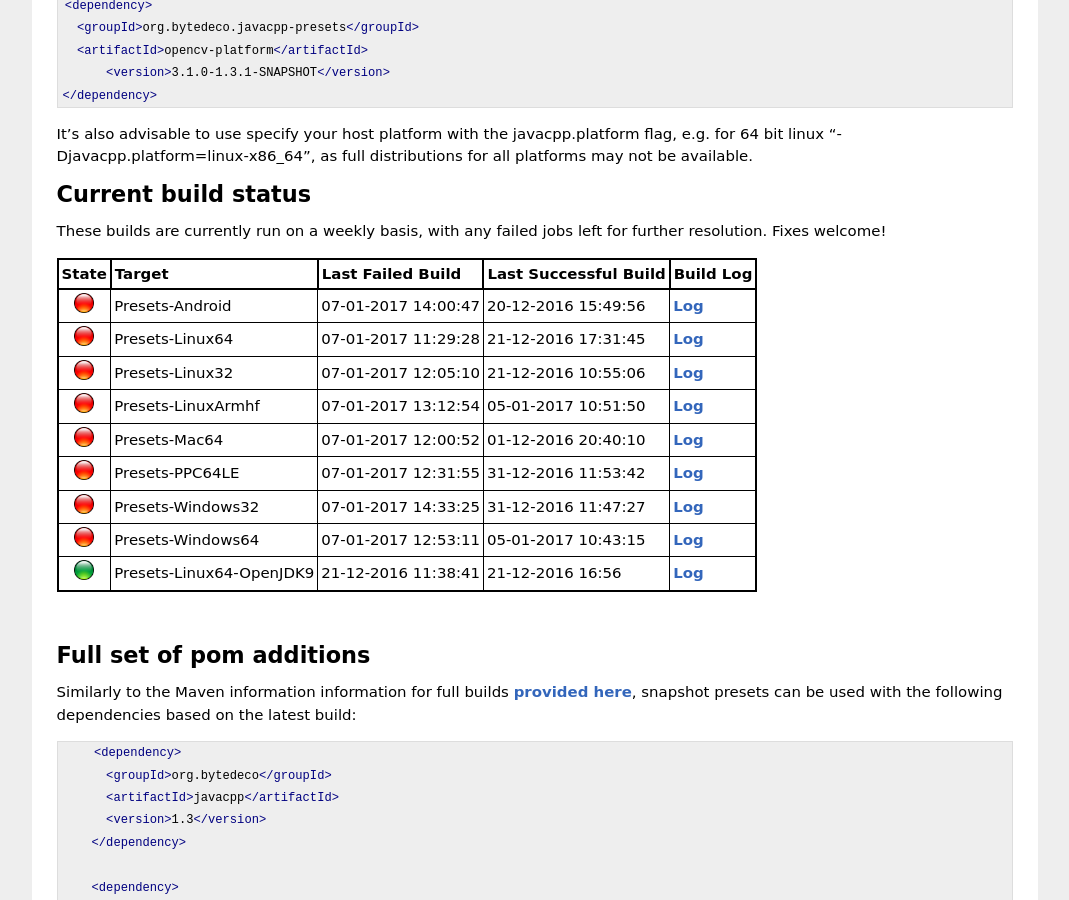
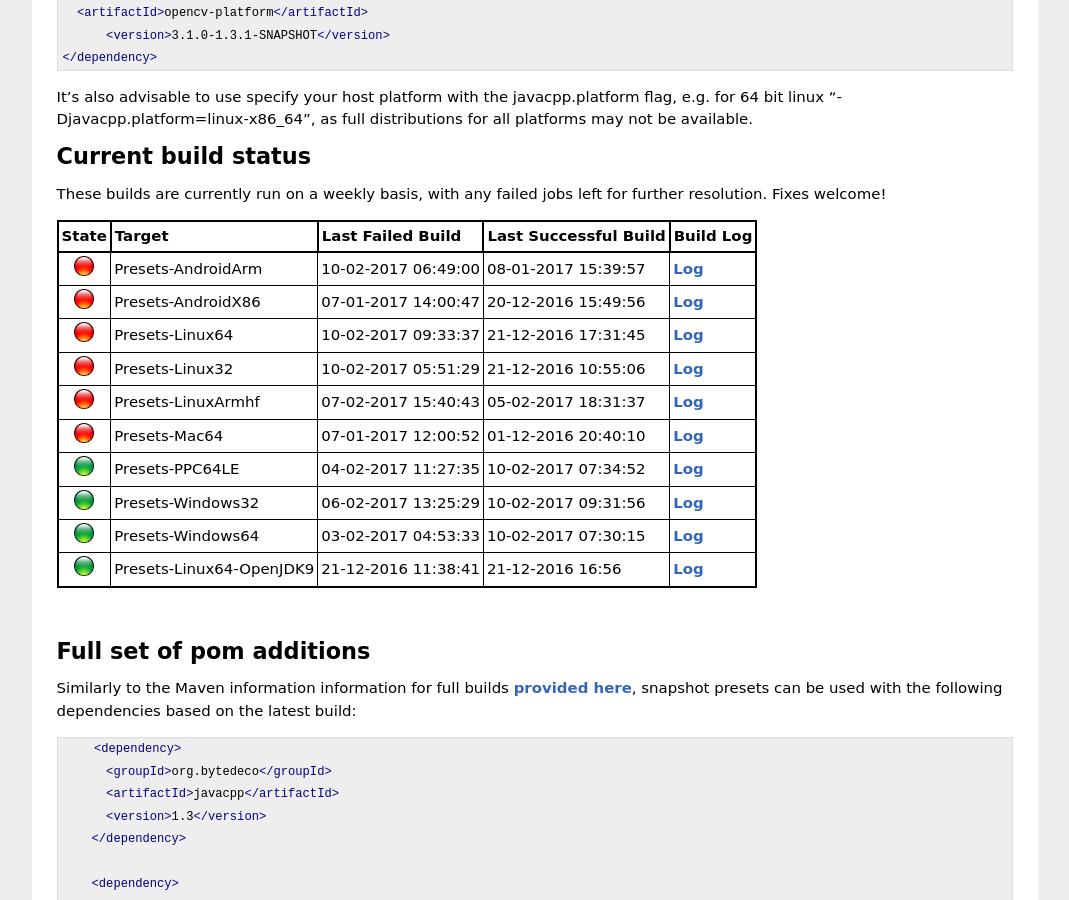
Before and after one commit to bytedeco/bytedeco.github.io, a Jekyll site: the page built from builds/index.md, in a window 1280 px wide and 900 px high, scrolled down 773 px. Shown: the whole window, without its empty margins (105-1174 px from the left). Built offline with Jekyll 4.4.1, drawn with Linux system fonts in a browser that asks for light colours; our own code applies the rules of GitHub Pages for plain Markdown files; some of the changed text lies outside the part shown.

Commit message:
Update builds info page (pull #4)

```diff
--- a/builds/index.md
+++ b/builds/index.md
@@ -1,4 +1,5 @@
-yout: default
+---
+layout: default
 title: Builds
 ---
 
@@ -67,14 +68,15 @@ These builds are currently run on a weekly basis, with any failed jobs left for
 |------------+-----------------------+---------------------+-----------------|---------|
 | State | Target | Last Failed Build | Last Successful Build | Build Log |
 |:----------:|-----------------------|---------------------|-----------------|---------|
-| <img src="FAILURE.png" width="20" height="20" /> |Presets-Android|07-01-2017 14:00:47|20-12-2016 15:49:56|[Log](Presets-Android.log)|
-| <img src="FAILURE.png" width="20" height="20" /> |Presets-Linux64|07-01-2017 11:29:28|21-12-2016 17:31:45|[Log](Presets-Linux64.log)|
-| <img src="FAILURE.png" width="20" height="20" /> |Presets-Linux32|07-01-2017 12:05:10|21-12-2016 10:55:06|[Log](Presets-Linux32.log)|
-| <img src="FAILURE.png" width="20" height="20" /> |Presets-LinuxArmhf|07-01-2017 13:12:54|05-01-2017 10:51:50|[Log](Presets-LinuxArmhf.log)|
+| <img src="FAILURE.png" width="20" height="20" /> |Presets-AndroidArm|10-02-2017 06:49:00|08-01-2017 15:39:57|[Log](Presets-AndroidArm.log)|
+| <img src="FAILURE.png" width="20" height="20" /> |Presets-AndroidX86|07-01-2017 14:00:47|20-12-2016 15:49:56|[Log](Presets-AndroidX86.log)|
+| <img src="FAILURE.png" width="20" height="20" /> |Presets-Linux64|10-02-2017 09:33:37|21-12-2016 17:31:45|[Log](Presets-Linux64.log)|
+| <img src="FAILURE.png" width="20" height="20" /> |Presets-Linux32|10-02-2017 05:51:29|21-12-2016 10:55:06|[Log](Presets-Linux32.log)|
+| <img src="FAILURE.png" width="20" height="20" /> |Presets-LinuxArmhf|07-02-2017 15:40:43|05-02-2017 18:31:37|[Log](Presets-LinuxArmhf.log)|
 | <img src="FAILURE.png" width="20" height="20" /> |Presets-Mac64|07-01-2017 12:00:52|01-12-2016 20:40:10|[Log](Presets-Mac64.log)|
-| <img src="FAILURE.png" width="20" height="20" /> |Presets-PPC64LE|07-01-2017 12:31:55|31-12-2016 11:53:42|[Log](Presets-PPC64LE.log)|
-| <img src="FAILURE.png" width="20" height="20" /> |Presets-Windows32|07-01-2017 14:33:25|31-12-2016 11:47:27|[Log](Presets-Windows32.log)|
-| <img src="FAILURE.png" width="20" height="20" /> |Presets-Windows64|07-01-2017 12:53:11|05-01-2017 10:43:15|[Log](Presets-Windows64.log)|
+| <img src="SUCCESS.png" width="20" height="20" /> |Presets-PPC64LE|04-02-2017 11:27:35|10-02-2017 07:34:52|[Log](Presets-PPC64LE.log)|
+| <img src="SUCCESS.png" width="20" height="20" /> |Presets-Windows32|06-02-2017 13:25:29|10-02-2017 09:31:56|[Log](Presets-Windows32.log)|
+| <img src="SUCCESS.png" width="20" height="20" /> |Presets-Windows64|03-02-2017 04:53:33|10-02-2017 07:30:15|[Log](Presets-Windows64.log)|
 | <img src="SUCCESS.png" width="20" height="20" /> |Presets-Linux64-OpenJDK9|21-12-2016 11:38:41|21-12-2016 16:56|[Log](Presets-Linux64-OpenJDK9.log)|
 |------------+-----------------------+---------------------+-----------------|---------|
 
```
Also changed, not shown: 8 other files.
